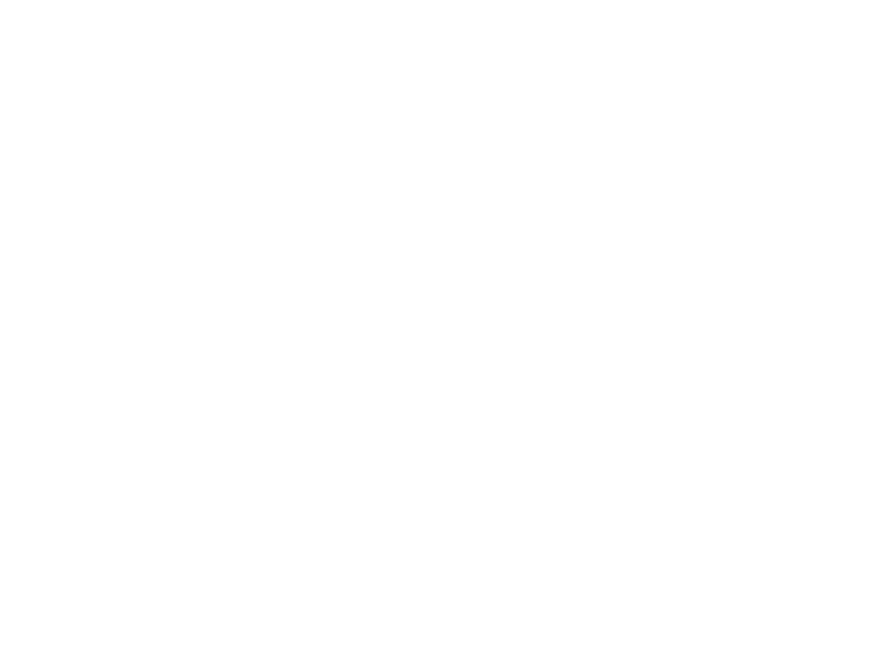
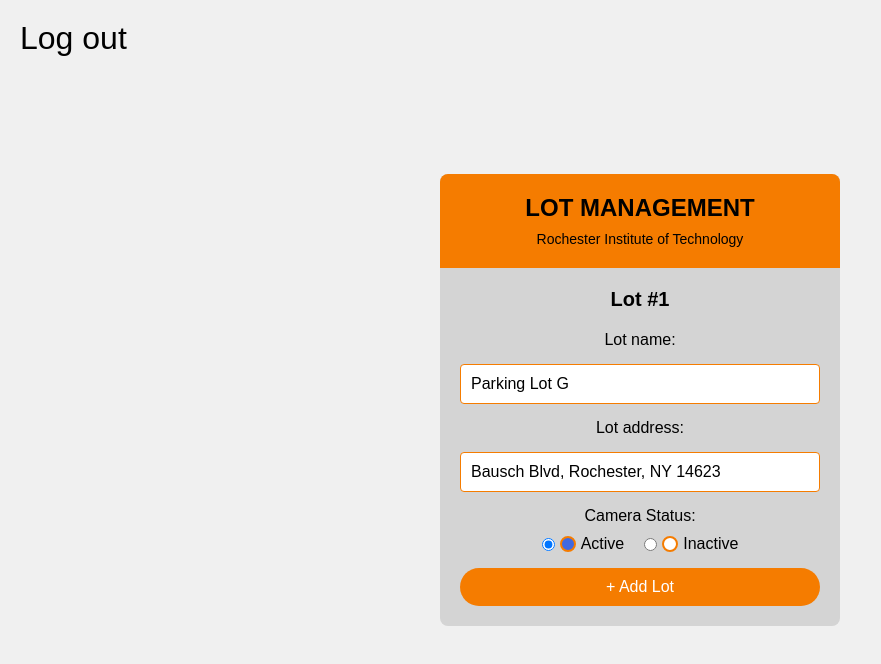
Before and after one commit to SpotWatchRIT/spotwatchrit.github.io, a plain HTML site: page lotManagment.html in a window 1280 px wide. Shown: the whole page, without its empty margins (0-881 px from the left). Drawn offline with Linux system fonts and the light colour scheme.

Commit message:
added lot managment files

```diff
--- a/accountManagment.html
+++ b/accountManagment.html
@@ -4,7 +4,7 @@
     <meta charset="UTF-8">
     <meta name="viewport" content="width=device-width, initial-scale=1.0">
     <title>Account Management</title>
-    <link rel="stylesheet" href="styles.css">
+    <link rel="stylesheet" href="accountManagment.css">
 </head>
 <body>
     <div class="container">
--- /dev/null
+++ b/lotManagment.css
@@ -0,0 +1,134 @@
+/* styles.css */
+
+* {
+    box-sizing: border-box;
+    margin: 0;
+    padding: 0;
+    font-family: Arial, sans-serif;
+  }
+
+  body {
+    display: flex;
+    justify-content: center;
+    align-items: center;
+    height: 100vh;
+    background-color: #f0f0f0;
+  }
+
+  .container {
+    width: 400px;
+    background-color: #d4d4d4;
+    border-radius: 8px;
+    overflow: hidden;
+  }
+
+  .header {
+    background-color: #f57c00;
+    padding: 20px;
+    text-align: center;
+    position: relative;
+  }
+
+  .header h1 {
+    font-size: 24px;
+    font-weight: bold;
+    text-transform: uppercase;
+    margin-bottom: 8px;
+  }
+
+  .header .subtitle {
+    font-size: 14px;
+  }
+
+  .logout {
+    position: absolute;
+    top: 20px;
+    font-size: 2rem;
+    color: black;
+    text-decoration: none;
+  }
+
+  .logout.right {
+    right: 20px;
+  }
+
+  .logout:first-of-type {
+    left: 20px;
+  }
+
+  .content {
+    padding: 20px;
+    text-align: center;
+  }
+
+  .content h2 {
+    font-size: 20px;
+    font-weight: bold;
+    margin-bottom: 20px;
+  }
+
+  .form {
+    display: flex;
+    flex-direction: column;
+    gap: 15px;
+  }
+
+  .form label {
+    font-size: 16px;
+  }
+
+  .form input[type="text"] {
+    padding: 10px;
+    font-size: 16px;
+    border: 1px solid #f57c00;
+    border-radius: 4px;
+  }
+
+  .radio-group {
+    display: flex;
+    flex-direction: column;
+    align-items: center;
+    gap: 10px;
+  }
+
+  .radio-options {
+    display: flex;
+    gap: 20px;
+  }
+
+  .radio-options label {
+    display: flex;
+    align-items: center;
+    gap: 5px;
+    font-size: 16px;
+  }
+
+  .radio-button {
+    display: inline-block;
+    width: 16px;
+    height: 16px;
+    border: 2px solid #f57c00;
+    border-radius: 50%;
+    background-color: white;
+    cursor: pointer;
+    position: relative;
+  }
+
+  input[type="radio"]:checked + .radio-button {
+    background-color: #4169e1;
+  }
+
+  button {
+    background-color: #f57c00;
+    color: white;
+    border: none;
+    padding: 10px;
+    font-size: 16px;
+    border-radius: 20px;
+    cursor: pointer;
+    transition: background-color 0.3s;
+  }
+
+  button:hover {
+    background-color: #e66a00;
+  }
--- a/lotManagment.html
+++ b/lotManagment.html
@@ -0,0 +1,50 @@
+<!DOCTYPE html>
+<html lang="en">
+<head>
+  <meta charset="UTF-8">
+  <meta name="viewport" content="width=device-width, initial-scale=1.0">
+  <title>Lot Management</title>
+  <link rel="stylesheet" href="lotManagment.css">
+</head>
+<body>
+  <div class="container">
+    <a href="#" class="logout">Log out</a>
+    <header class="header">
+
+      <h1>Lot Management</h1>
+      <span class="subtitle">Rochester Institute of Technology</span>
+
+    </header>
+
+    <div class="content">
+      <h2>Lot #1</h2>
+
+      <form class="form">
+        <label>Lot name:</label>
+        <input type="text" value="Parking Lot G">
+
+        <label>Lot address:</label>
+        <input type="text" value="Bausch Blvd, Rochester, NY 14623">
+
+        <div class="radio-group">
+          <label>Camera Status:</label>
+          <div class="radio-options">
+            <label>
+              <input type="radio" name="camera_status" checked>
+              <span class="radio-button"></span>
+              Active
+            </label>
+            <label>
+              <input type="radio" name="camera_status">
+              <span class="radio-button"></span>
+              Inactive
+            </label>
+          </div>
+        </div>
+
+        <button type="submit">+ Add Lot</button>
+      </form>
+    </div>
+  </div>
+</body>
+</html>
```
Also changed, not shown: accountManagment.css (renamed from styles.css).
